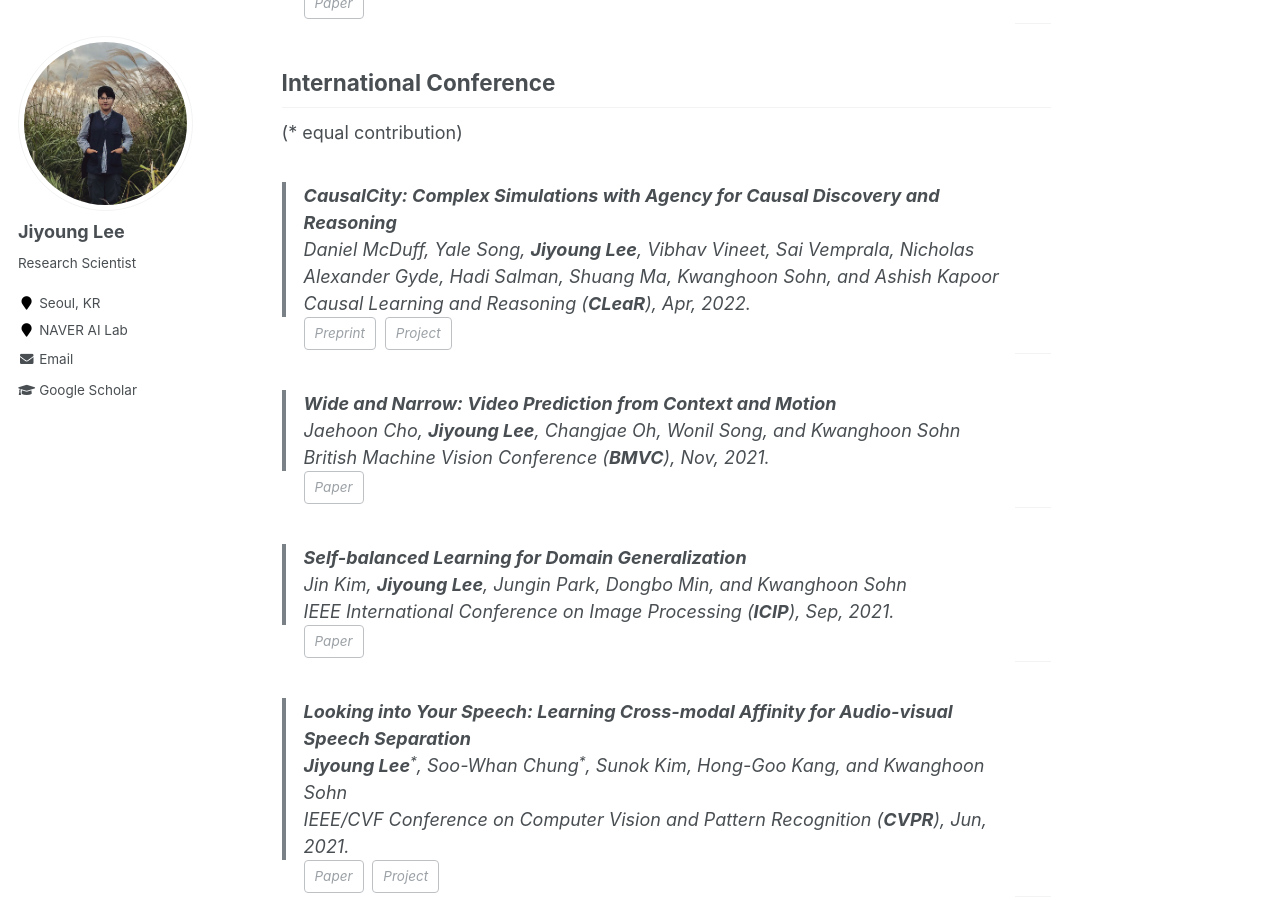
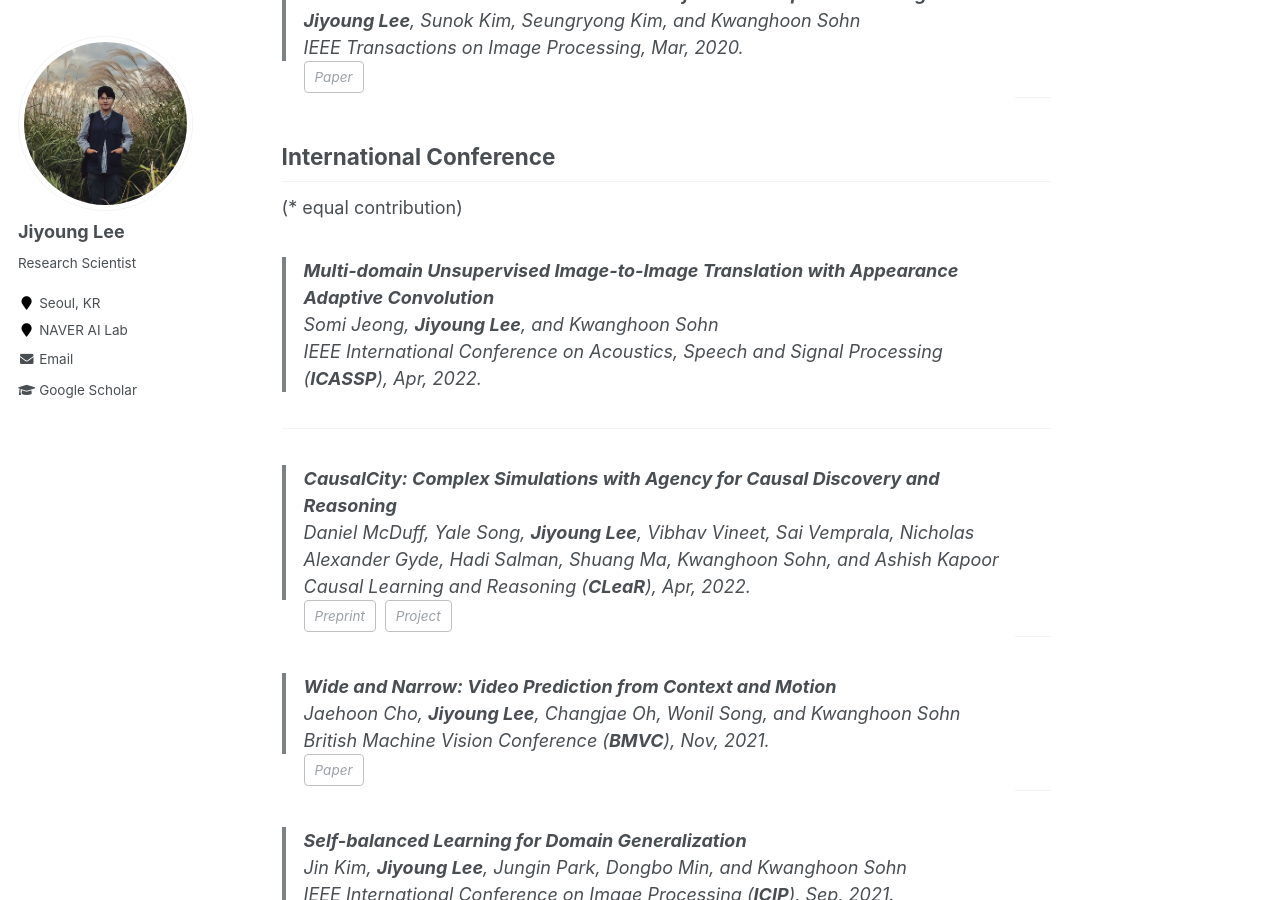
Before and after one commit to lee-jiyoung/lee-jiyoung.github.io, a Jekyll site: the page built from _pages/about.md, in a window 1280 px wide and 900 px high, scrolled down 1725 px. Built offline with Jekyll 4.4.1, drawn with Linux system fonts in a browser that asks for light colours; some of the changed text lies outside the part shown.

Commit message:
Update about.md

```diff
--- a/_pages/about.md
+++ b/_pages/about.md
@@ -24,6 +24,8 @@ Previously I interned at Adobe Research in 2021, working with <a href="https://w
 
 News
 ======
+**01/2022**, Our paper on image translation was accepted to **ICASSP** 2022.
+{: .notice}
 **01/2022**, Our paper on causal discovery was accepted to **CLeaR** 2022.
 {: .notice}
 **12/2021**, I join the **<a href="https://naver-career.gitbook.io/en/teams/clova-cic" style="color: green">NAVER AI Lab</a>**.
@@ -71,6 +73,15 @@ IEEE Transactions on Image Processing, Mar, 2020.
 
 ## International Conference
 (* equal contribution)
+
+> **Multi-domain Unsupervised Image-to-Image Translation with Appearance Adaptive Convolution**
+Somi Jeong, **Jiyoung Lee**, and Kwanghoon Sohn
+IEEE International Conference on Acoustics, Speech and Signal Processing (**ICASSP**), Apr, 2022.
+<span class="page__meta page__taxonomy comment__date" itemprop="keywords">
+<!-- <a class="page__taxonomy-item" rel="tag" href="https://arxiv.org/abs/2110.11586">Paper</a> -->
+</span>
+
+-----------
 
 > **CausalCity: Complex Simulations with Agency for Causal Discovery and Reasoning**
 Daniel McDuff, Yale Song, **Jiyoung Lee**, Vibhav Vineet, Sai Vemprala, Nicholas Alexander Gyde, Hadi Salman, Shuang Ma, Kwanghoon Sohn, and Ashish Kapoor
@@ -195,4 +206,4 @@ IEEE International Conference on Image Processing(**ICIP**), Sep, 2017.
 
 Professional Service
 ======
-* Reviewer: CVPR, IEEE TIP, IEEE Access
+* Reviewer: CVPR 2022, IEEE TIP, IEEE Access
```
